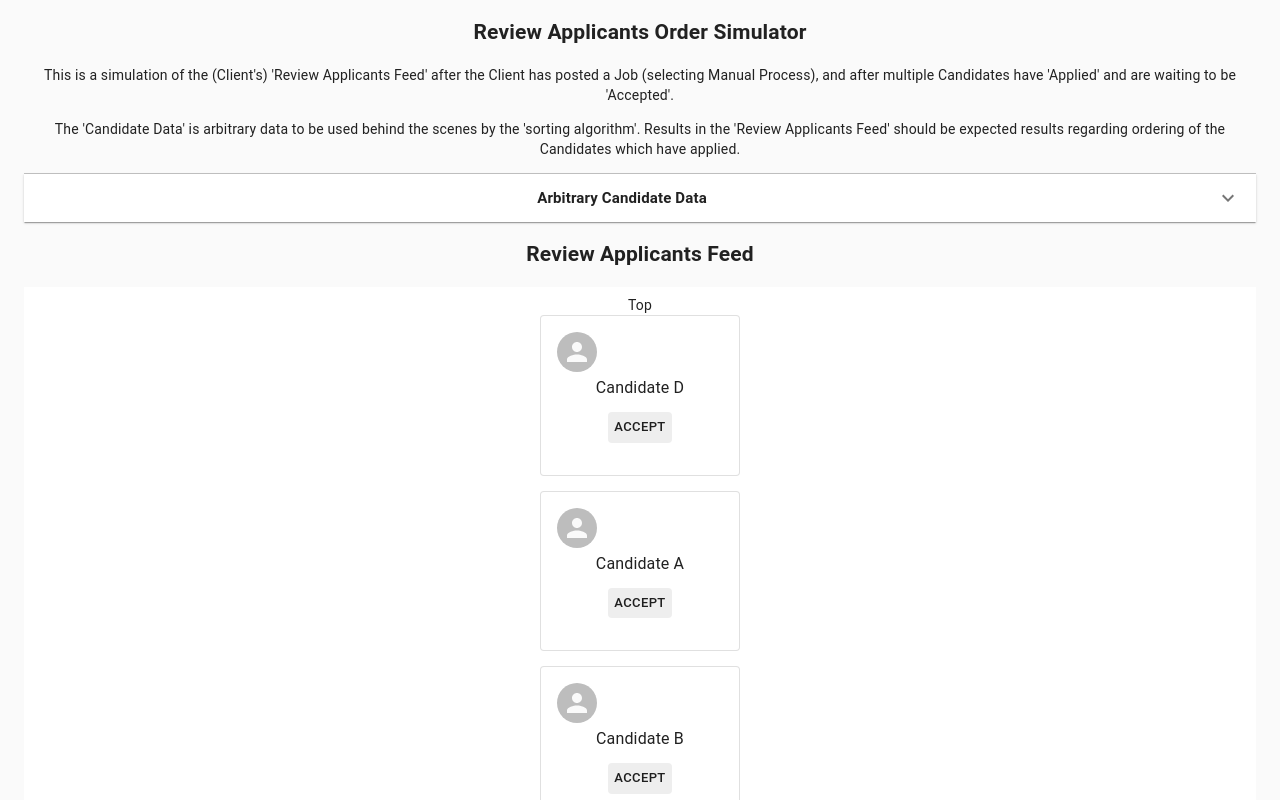
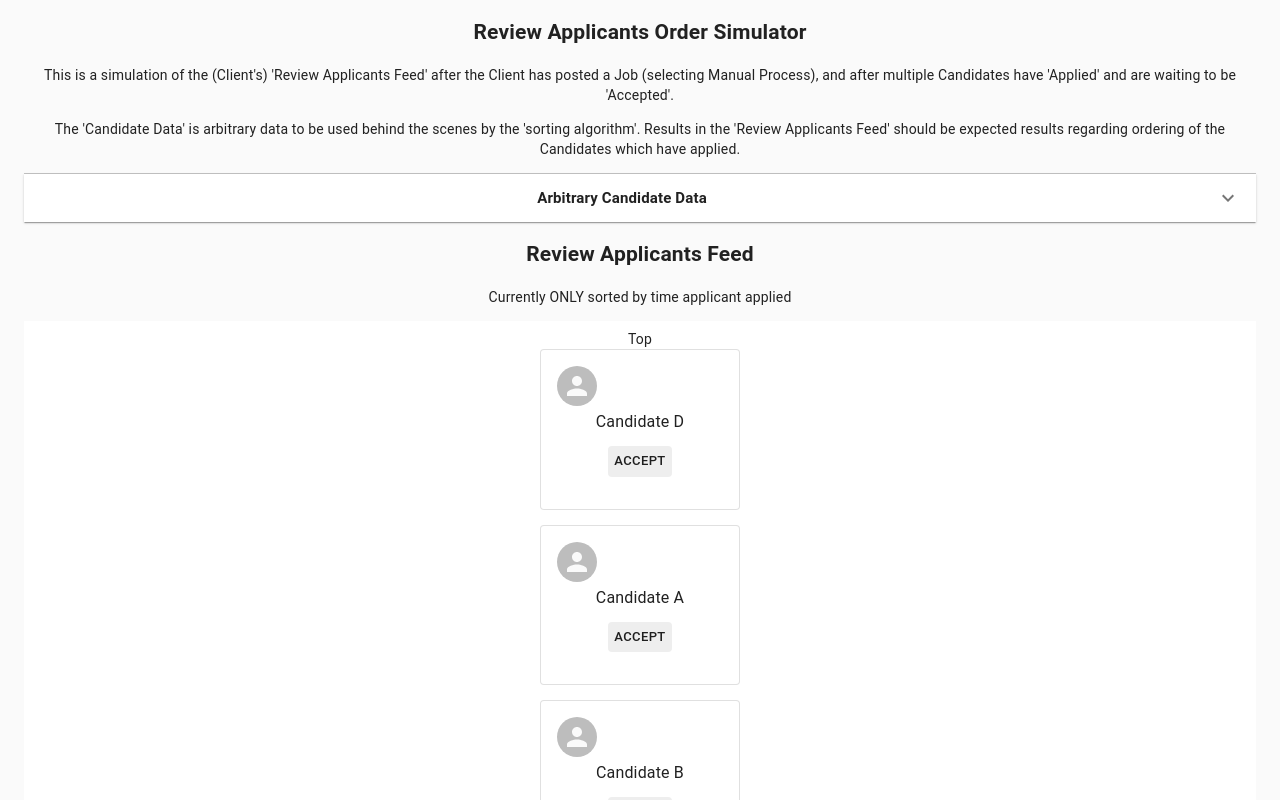
Before and after one commit to timhc22/applications-playground, a React (Create React App) app: page / in a window 1280 px wide. Shown: the top 800 px of the page. Built offline with nearby package versions, Linux system fonts and the light colour scheme.

Commit message:
Add a note

```diff
--- a/src/pages/DashboardPage/ReviewList.tsx
+++ b/src/pages/DashboardPage/ReviewList.tsx
@@ -46,6 +46,7 @@ export default function ReviewList(props: any): JSX.Element {
   return (
     <section>
       <h2>Review Applicants Feed</h2>
+      <p>Currently ONLY sorted by time applicant applied</p>
       <div className={classes.listContainer}>
         <List className={classes.list}>
           <div>Top</div>
```
